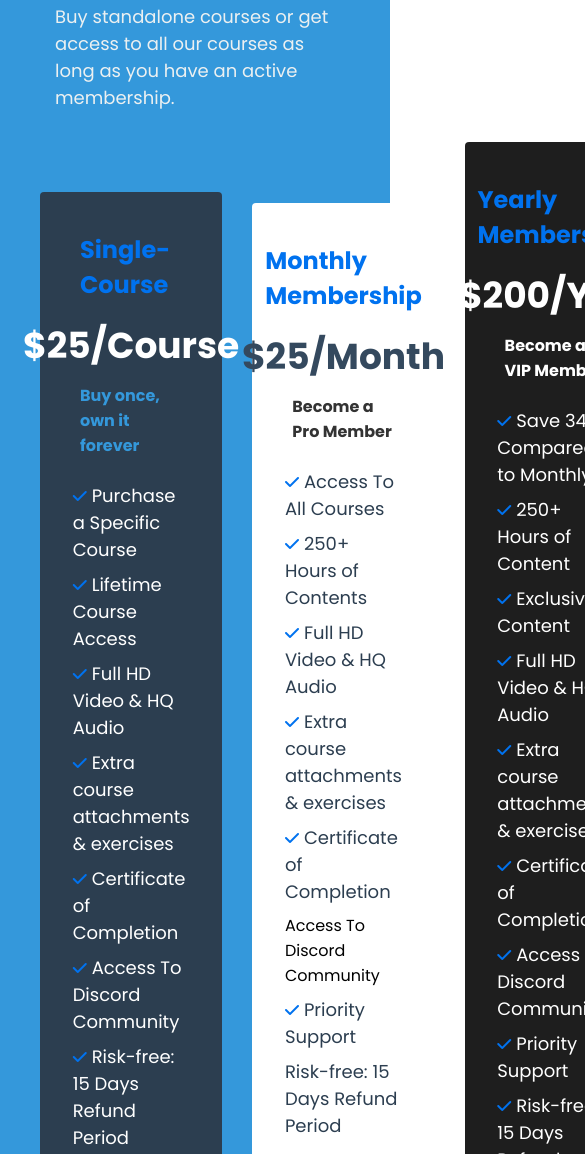
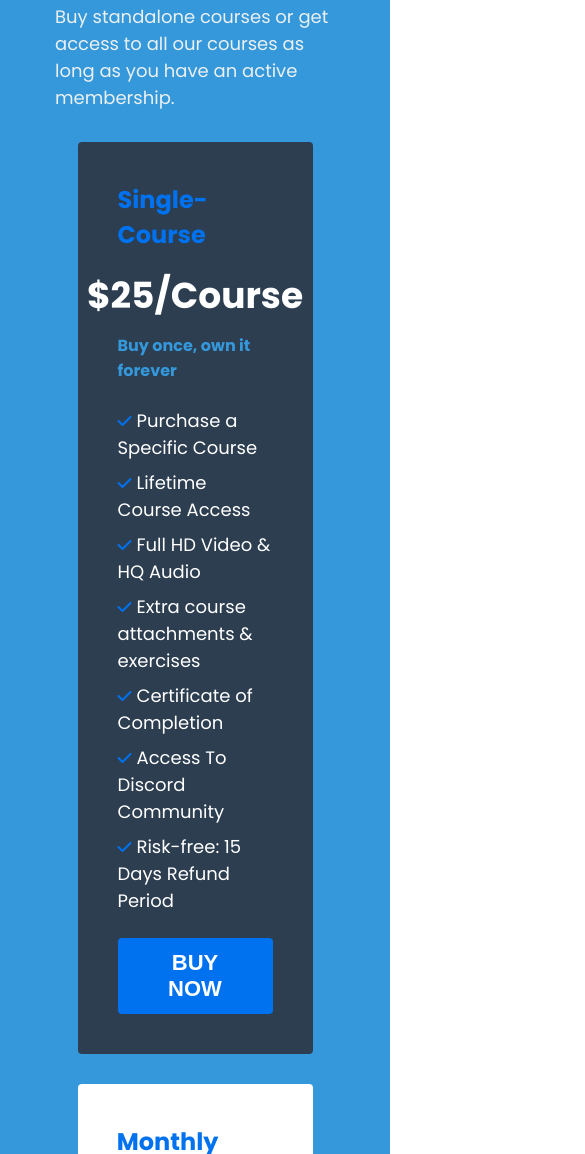
Before and after one commit to OqtayHasanli/teamwork, a plain HTML site: page index.html in a window 390 px wide. Shown: the part 1501-2655 px from the top of the page, 585 px wide, since content can reach past the window. Drawn offline with Linux system fonts and the light colour scheme.

Commit message:
last  one

```diff
--- a/assets/sass/page/_membership.scss
+++ b/assets/sass/page/_membership.scss
@@ -41,7 +41,7 @@
     gap: 30px;
     .single-course {
       background-color: #2c3e50;
-      height: 100%;
+      height: max-content;
       width: 33%;
       border: none;
       border-radius: 4px;
@@ -89,7 +89,7 @@
     }
     .monthly {
       background-color: #ffffff;
-      height: 100%;
+      height: max-content;
 
       width: 33%;
       border: none;
@@ -137,7 +137,7 @@
     }
     .yearly {
       background-color: #1e1e1e;
-      height: 100%;
+      height: max-content;
 
       width: 33%;
       border: none;
@@ -186,7 +186,17 @@
   }
 }
 
-
-@media only screen and(max-width:992px) {
-
+@media only screen and (max-width: 992px) {
+  .Payments {
+    flex-direction: column;
+  }
+  .single-course {
+    width: 50% !important;
+  }
+  .monthly {
+    width: 50% !important;
+  }
+  .yearly {
+    width: 50% !important;
+  }
 }
```
Also changed, not shown: assets/sass/main.css, 1 other file.
